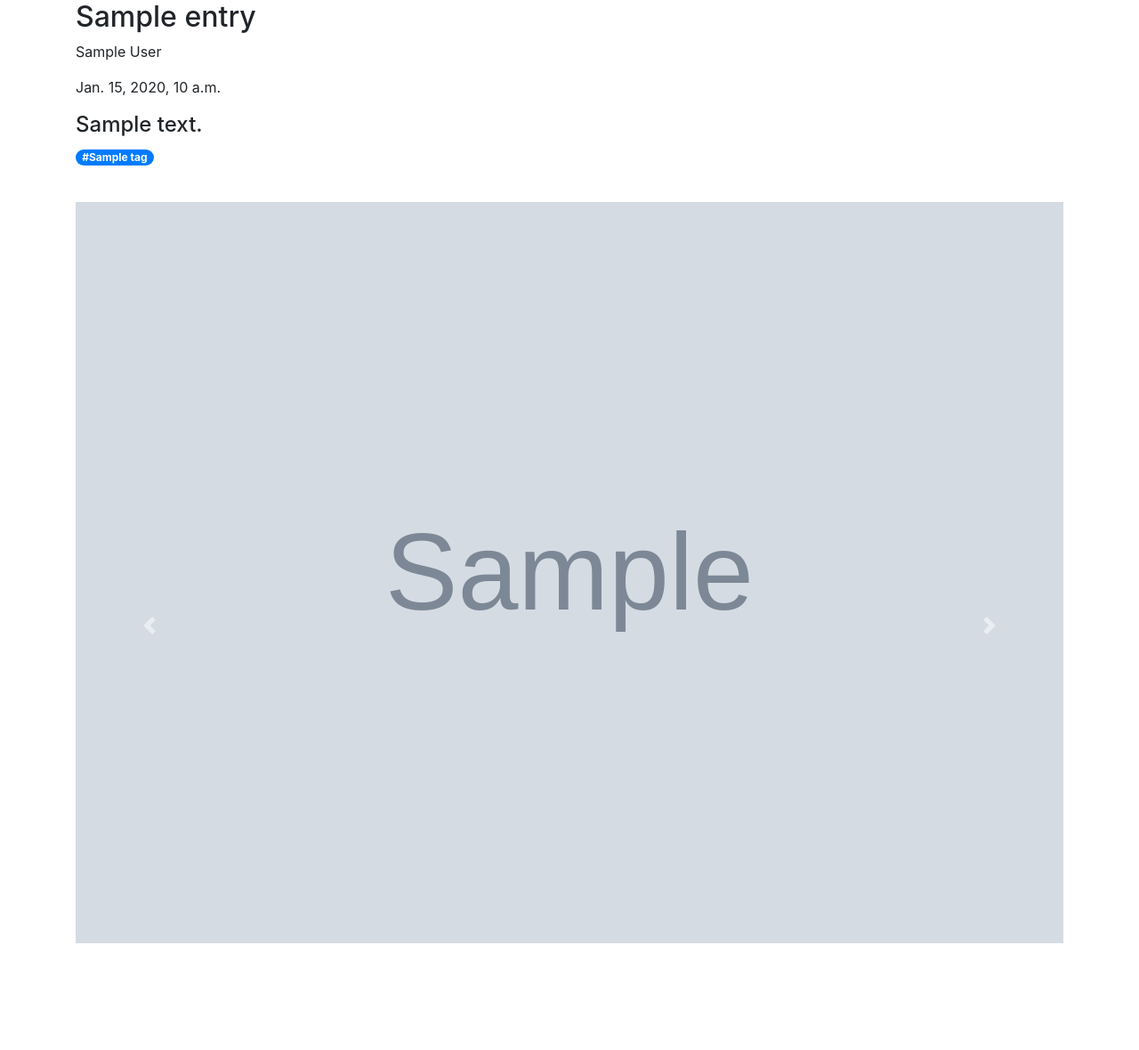
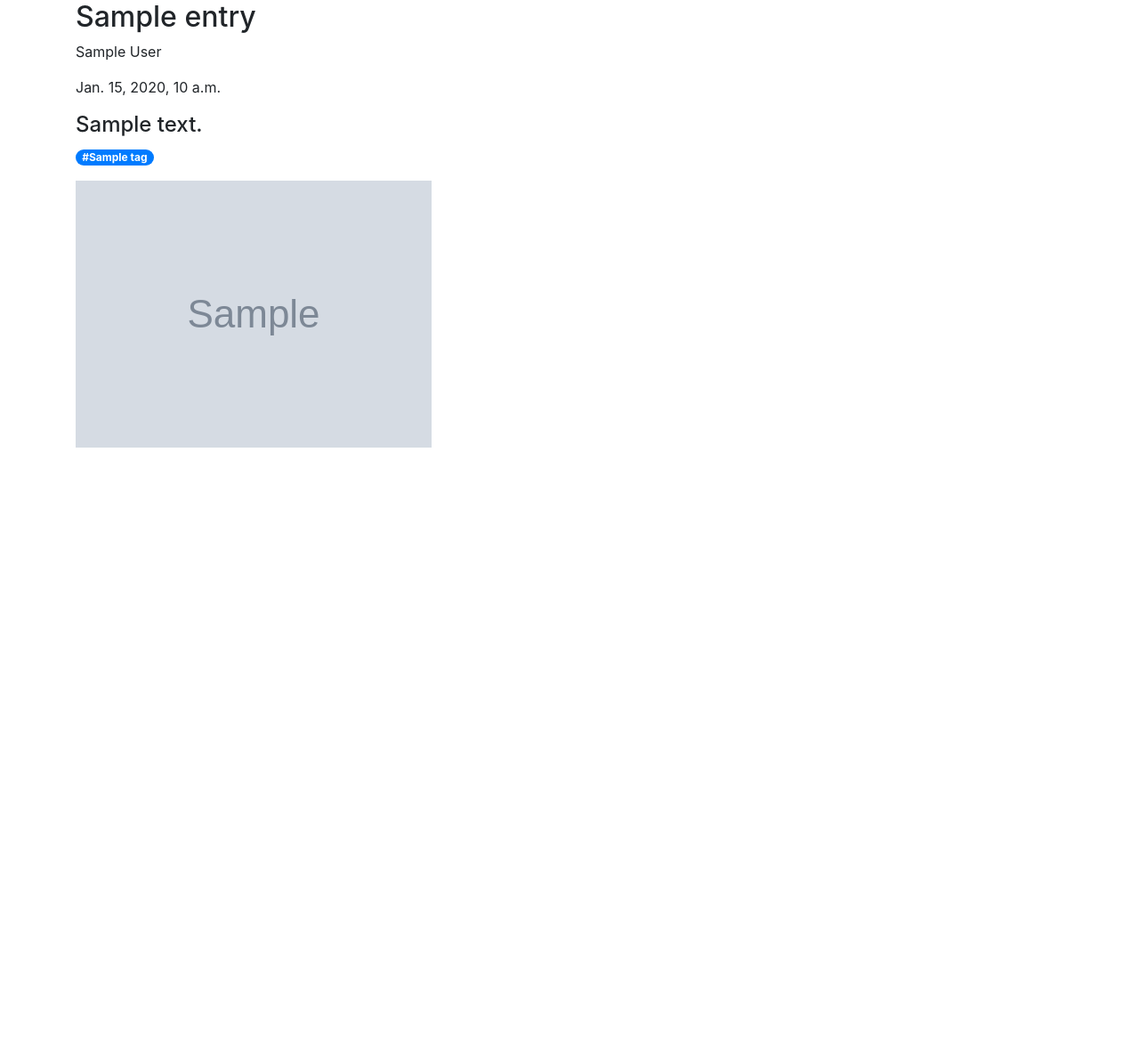
Before and after one commit to lilitmovsisyan/peacock, a Django app: a page that uses blog/templates/blog/layout.html in a window 1280 px wide. Shown: the part 256-1436 px from the top of the page at 89% size. After the commit the page ends 759 px from the top, so only its background shows below. Run offline with Django 3.2, Linux system fonts and the light colour scheme; tables that the repository leaves empty hold one stand-in row (values such as "Sample post"); grey boxes marked "Sample" are stand-in pictures; some libraries are stand-ins or nearby versions.

Commit message:
change template inheritance to include carousel

```diff
--- a/blog/templates/blog/layout.html
+++ b/blog/templates/blog/layout.html
@@ -19,14 +19,58 @@
 </head>
 <body>
 
-
-<div class="jumbotron text-center">
-  <h1>peacock</h1>
-  <p>helloworld</p>
+<div id="heading_bar">
+  <div class="jumbotron text-center">
+    <h1>peacock</h1>
+    <p>helloworld</p>
+  </div>
 </div>
 
-{% block content %}
-{% endblock %}
+<div id="content">
+  {% block content %}
+
+    <div id="image_or_carousel">
+      {% block carousel %}
+
+        <!--IMAGE: single image or carousel slides-->
+        {% if entry.images.all|length == 1 %}
+            {% with entry.images.get as image %}
+                <img src="{{ image.image.url }}" alt="{{ image.image }}" style="max-width: 100%">
+            {% endwith %}
+
+        {% elif entry.images.all|length > 1 %}
+            <div id="carouselExampleIndicators" class="carousel slide" data-ride="carousel" height="200px">
+                <ol class="carousel-indicators">
+                {% for image in entry.images.all %}
+                    <li data-target="#carouselExampleIndicators" data-slide-to="{{ forloop.counter0 }}" class="{% if forloop.first %} active{% endif %}"></li>
+                {% endfor %}
+                </ol>
+                <div class="carousel-inner">
+                    {% for image in entry.images.all %}
+                        <div class="carousel-item{% if forloop.first %} active{% endif %}">
+
+                        <img class="d-block w-100" src="{{ image.image.url }}" alt="{{ image.image }}">
+
+                        </div>
+                    {% endfor %}
+                </div>
+                <a class="carousel-control-prev" href="#carouselExampleIndicators" role="button" data-slide="prev">
+                    <span class="carousel-control-prev-icon" aria-hidden="true"></span>
+                    <span class="sr-only">Previous</span>
+                </a>
+                <a class="carousel-control-next" href="#carouselExampleIndicators" role="button" data-slide="next">
+                    <span class="carousel-control-next-icon" aria-hidden="true"></span>
+                    <span class="sr-only">Next</span>
+                </a>
+            </div>
+        {% endif %}
+
+      {% endblock carousel %}
+    </div>
+
+  {% endblock %}
+</div>
+
 
 </body>
 </html>
--- a/blog/templates/blog/project.html
+++ b/blog/templates/blog/project.html
@@ -16,31 +16,12 @@
                 {% endfor %}
             </p>
 
-                <img src="{{ image.image.url }}" style="max-width: 100%">
+            <div id="image_or_carousel">
+                {% block carousel %}
+                    {{ block.super }}
+                {% endblock carousel %}
+            </div>
 
-                <div id="carouselExampleIndicators" class="carousel slide" data-ride="carousel" height="200px">
-                        <ol class="carousel-indicators">
-                        {% for image in entry.images.all %}
-                            <li data-target="#carouselExampleIndicators" data-slide-to="{{ forloop.counter0 }}" class="{% if forloop.first %} active{% endif %}"></li>
-                        {% endfor %}
-                        </ol>
-                        <div class="carousel-inner">
-                        {% for image in entry.images.all %}
-                            <div class="carousel-item{% if forloop.first %} active{% endif %}">
-
-                            <img class="d-block w-100" src="{{ image.image.url }}" alt="First slide">
-
-                            </div>
-                        {% endfor %}
-                        </div>
-                        <a class="carousel-control-prev" href="#carouselExampleIndicators" role="button" data-slide="prev">
-                            <span class="carousel-control-prev-icon" aria-hidden="true"></span>
-                            <span class="sr-only">Previous</span>
-                        </a>
-                        <a class="carousel-control-next" href="#carouselExampleIndicators" role="button" data-slide="next">
-                            <span class="carousel-control-next-icon" aria-hidden="true"></span>
-                            <span class="sr-only">Next</span>
-                        </a>
             <br><br><br><br><br>
         </div>
 
```
Also changed, not shown: blog/templates/blog/home.html (+4 -33 lines). Lines whose indentation alone changed are shown as unchanged.
